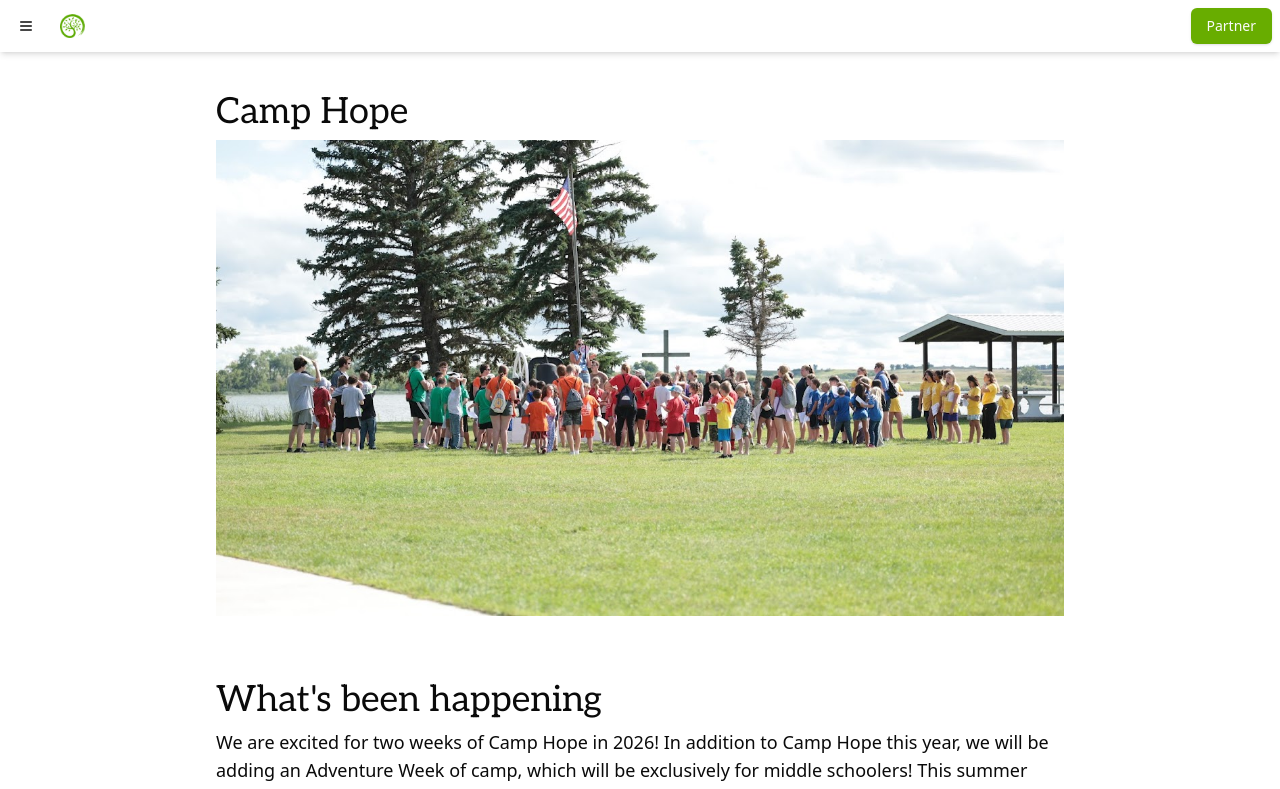
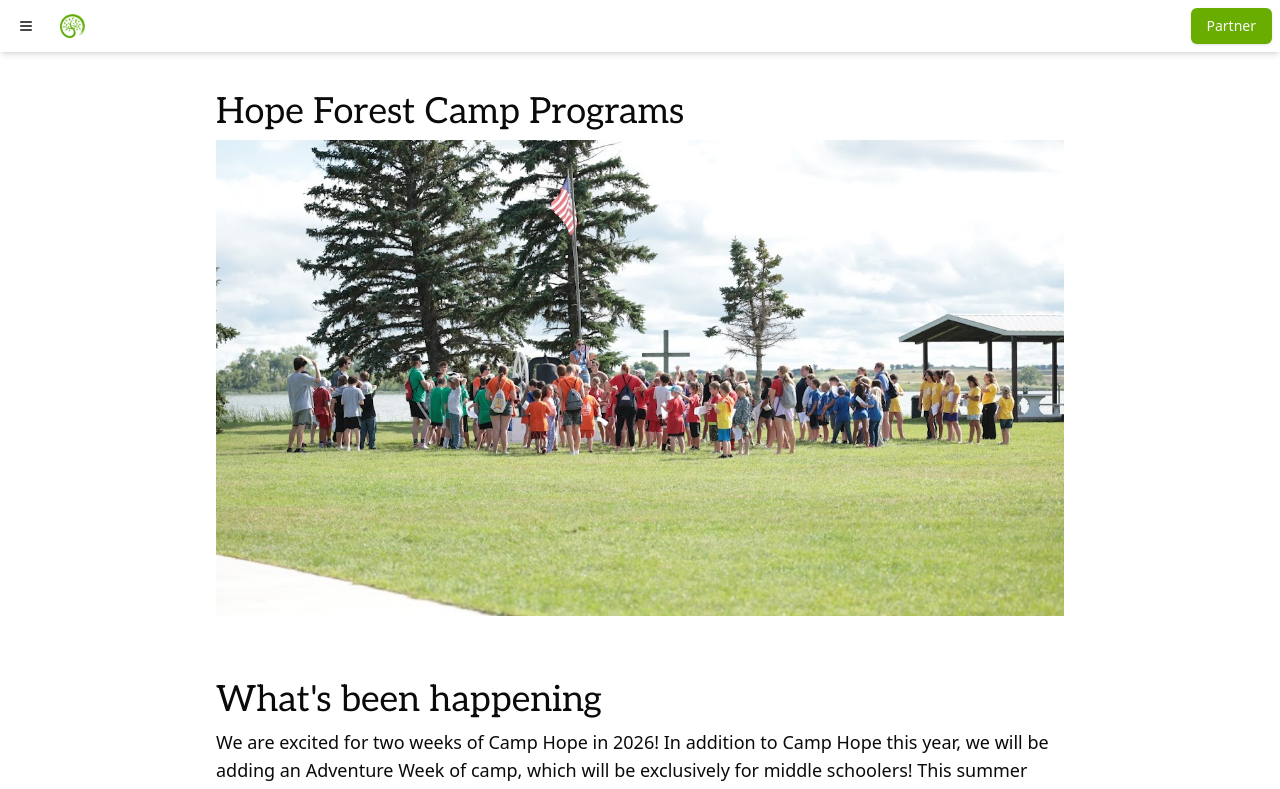
Before and after one commit to officialeldrx/hopeforest, a Next.js app: page /camp/about in a window 1280 px wide. Shown: the top 789 px of the page. Built offline with nearby package versions, Linux system fonts and the light colour scheme.

Commit message:
Update camp title to 'Hope Forest Camp Programs'

```diff
--- a/app/camp/about/page.tsx
+++ b/app/camp/about/page.tsx
@@ -3,7 +3,7 @@
 
 const sections: section[] = [
     {
-        title: "Camp Hope",
+        title: "Hope Forest Camp Programs",
         image: "/images/about-header.jpg",
     },
     {
```
